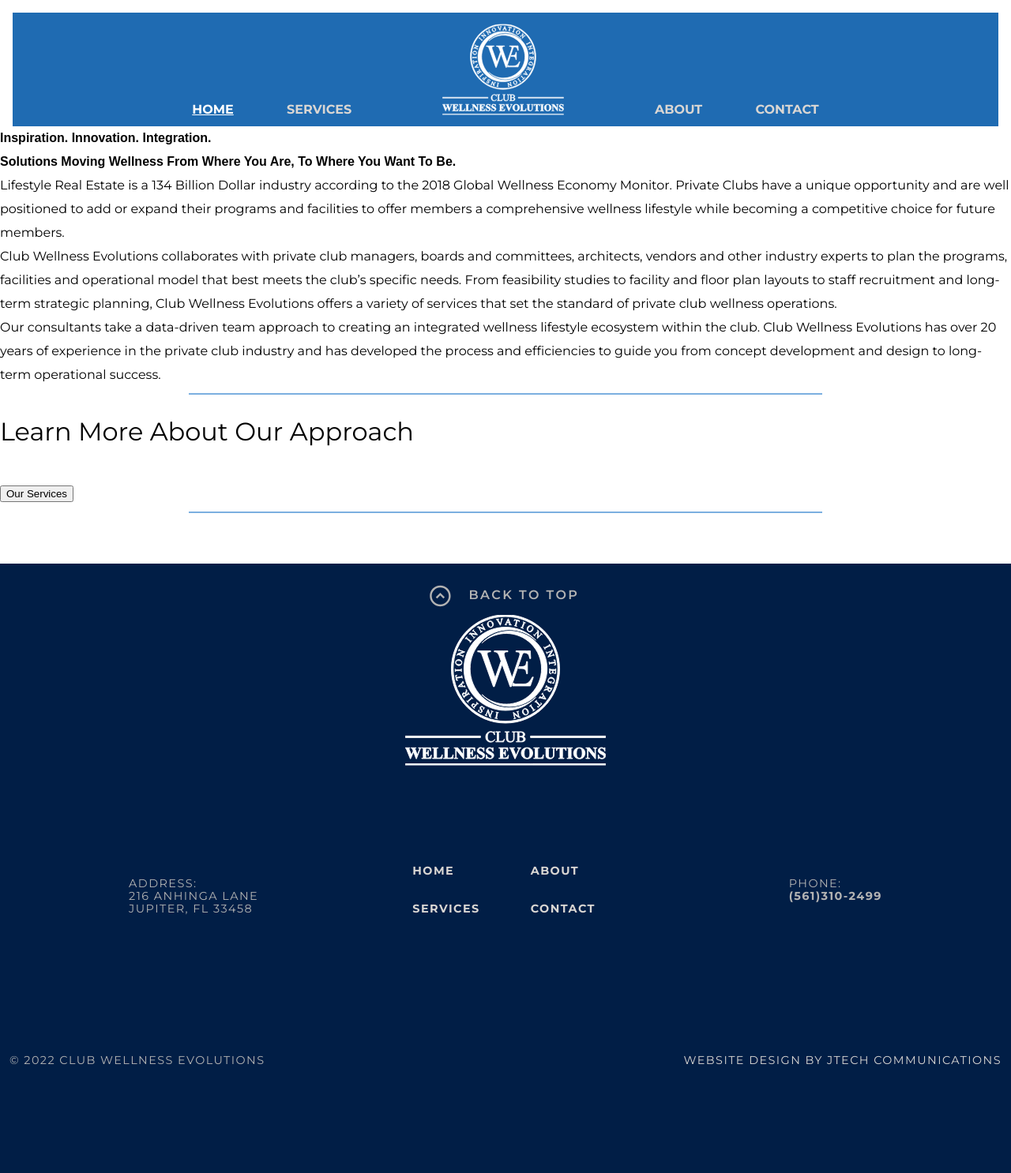
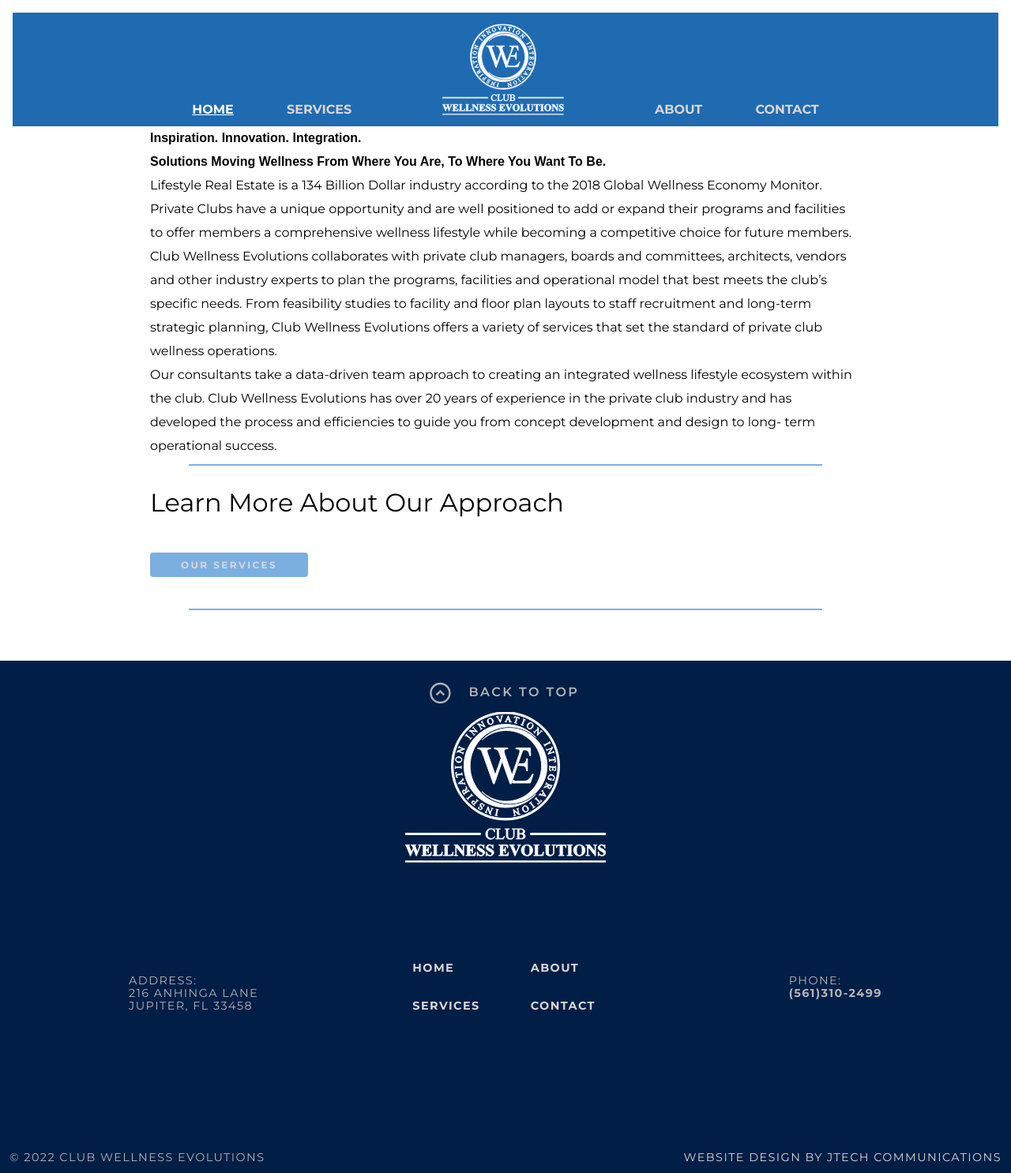
Before and after one commit to aszcoding/jtech_clone, a PHP site: page / in a window 1280 px wide. Shown: the whole page at 79% size. Before the commit the page ends 1349 px from the top, so only its background shows below. Run offline with PHP 8.4, Linux system fonts and the light colour scheme; data that the repository does not hold is empty; some web fonts are replaced.

Commit message:
update css

```diff
--- a/index.php
+++ b/index.php
@@ -51,6 +51,7 @@
       <!--CREATE PHP GALLERY-->
     </div>
 
+<div class="home_body">
     <div class="home_intro">
       <h1>Club Wellness Evolutions</h1>
         <h4>Inspiration. Innovation. Integration.</h4>
@@ -84,6 +85,7 @@
     <button id="services_btn" href="services.php">Our Services</button>
     <hr>
   </div>
+</div>
 
   <footer>
     <div class="to_top">
--- a/style.css
+++ b/style.css
@@ -58,7 +58,7 @@ body{
     line-height: 30px;
 }
 
-.home{
+.home, .about{
     background-color:hsl(0, 100%, 100%);
 }
 
@@ -245,7 +245,14 @@ a:hover, a:active, .active{
     color: hsl(0, 100%, 100%);
 }
 
+/*HOME*/
+.home_body{
+    width: 900px;
+    margin: 0 auto;
+}
 
+
+/*SERVICES*/
 /*Main Image*/
 .facility_image{
     position: relative;
@@ -433,7 +440,7 @@ h5{
     margin-bottom: 1rem;
 }
 
-#contact_us_btn{
+#contact_us_btn, #services_btn{
     position: relative;
     background-color: hsl(209, 62%, 68%);
     color: hsl(30, 7%, 84%);
@@ -452,7 +459,7 @@ h5{
 }
 
 
-#contact_us_btn:hover{
+#contact_us_btn:hover, #services_btn:hover{
     cursor: pointer;
 }
 
```
